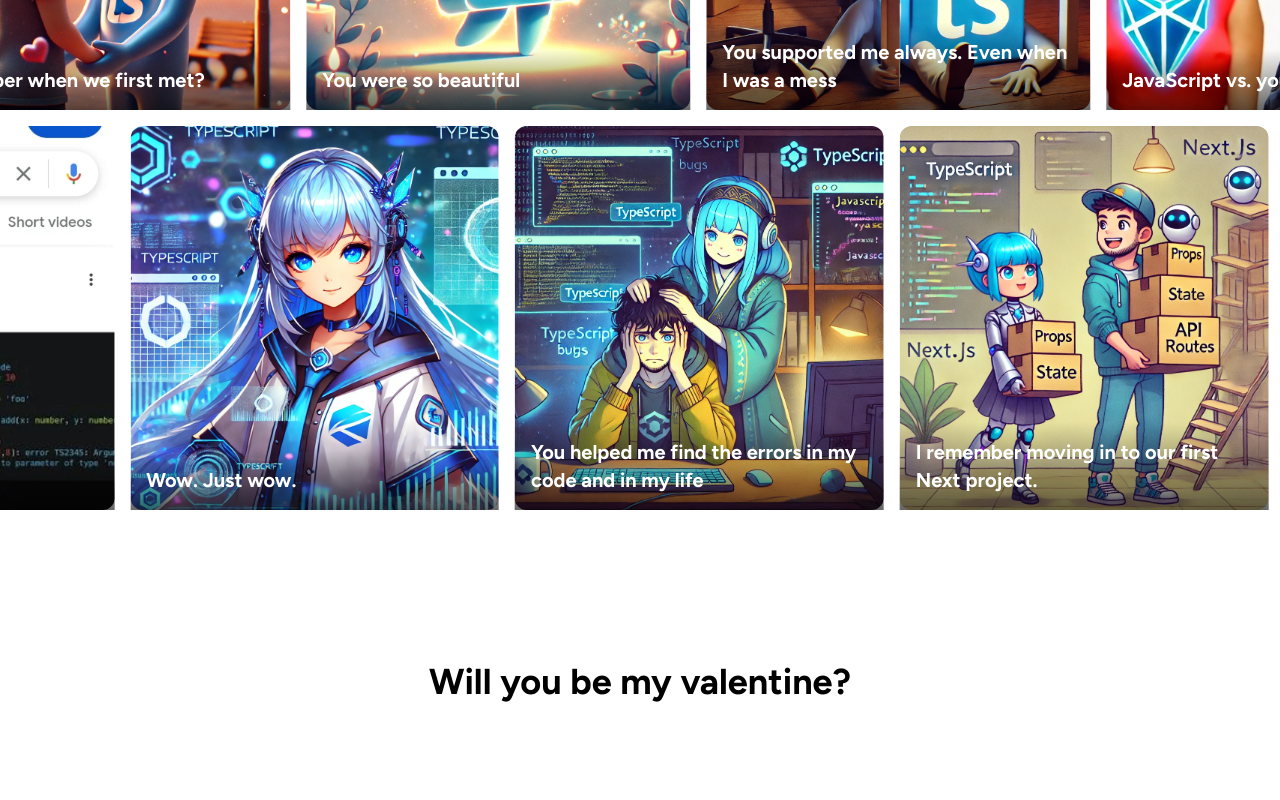
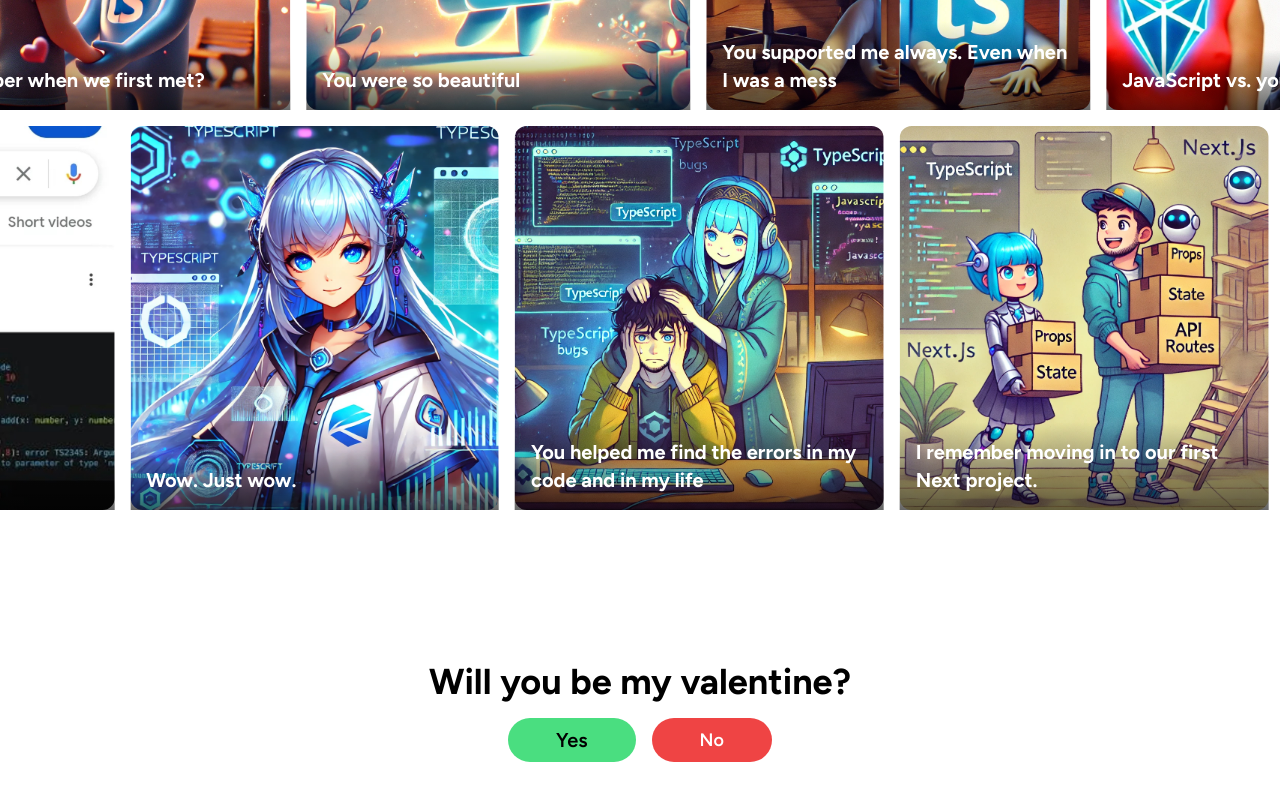
Before and after one commit to alexandros-lekkas/valentine-site-template, a Next.js app: page / in a window 1280 px wide. Shown: the part 938-1738 px from the top of the page. Built offline with nearby package versions, Linux system fonts and the light colour scheme.

Commit message:
Add confetti effect and button component for Valentine's theme

```diff
--- a/package.json
+++ b/package.json
@@ -10,8 +10,12 @@
   },
   "dependencies": {
     "@phosphor-icons/react": "^2.1.7",
+    "@radix-ui/react-slot": "^1.1.1",
+    "@types/canvas-confetti": "^1.9.0",
+    "canvas-confetti": "^1.9.3",
     "class-variance-authority": "^0.7.1",
     "clsx": "^2.1.1",
+    "framer-motion": "^12.1.0",
     "lucide-react": "^0.474.0",
     "motion": "^12.1.0",
     "next": "15.1.6",
--- a/src/components/page/will-you.tsx
+++ b/src/components/page/will-you.tsx
@@ -1,15 +1,80 @@
+"use client";
+
 import * as React from "react";
+
+import { motion } from "framer-motion";
+import confetti from "canvas-confetti";
 
 import { BlurFade } from "../ui/blur-fade";
 
 export function WillYou() {
+  const [shake, setShake] = React.useState(false);
+
+  const handleClick = () => {
+    const scalar = 2;
+    const heart = confetti.shapeFromText({ text: "💖", scalar });
+
+    const defaults = {
+      spread: 360,
+      ticks: 60,
+      gravity: 0,
+      decay: 0.96,
+      startVelocity: 20,
+      shapes: [heart],
+      scalar,
+    };
+
+    const shoot = () => {
+      confetti({
+        ...defaults,
+        particleCount: 30,
+      });
+
+      confetti({
+        ...defaults,
+        particleCount: 5,
+      });
+
+      confetti({
+        ...defaults,
+        particleCount: 15,
+        scalar: scalar / 2,
+        shapes: ["circle"],
+      });
+    };
+
+    setTimeout(shoot, 0);
+    setTimeout(shoot, 100);
+    setTimeout(shoot, 200);
+  };
+
   return (
     <div className="container mx-auto justify-center my-36">
       <BlurFade delay={0.25} inView>
-        <h2 className="text-4xl font-bold text-center mb-4">Will you be my valentine?</h2>
+        <h2 className="text-4xl font-bold text-center mb-4">
+          Will you be my valentine?
+        </h2>
 
-        <div className="flex flex-row gap-3 justify-center">
-
+        <div className="flex flex-row gap-4 justify-center">
+          <div className="relative justify-center">
+            <button
+              className="rounded-full bg-green-400 px-12 py-2 font-semibold text-xl"
+              onClick={handleClick}
+            >
+              Yes
+            </button>
+          </div>
+          <motion.button
+            className="px-12 py-2 text-white bg-red-500 rounded-full text-lg font-semibold"
+            animate={shake ? { x: [-5, 5, -5, 5, 0] } : {}}
+            transition={{ duration: 0.3, repeat: 1 }}
+            onClick={() => {
+              setShake(true);
+              setTimeout(() => setShake(false), 300);
+            }}
+          >
+            No
+          </motion.button>
         </div>
       </BlurFade>
     </div>
--- /dev/null
+++ b/src/components/ui/button.tsx
@@ -0,0 +1,56 @@
+import * as React from "react"
+import { Slot } from "@radix-ui/react-slot"
+import { cva, type VariantProps } from "class-variance-authority"
+
+import { cn } from "@/lib/utils"
+
+const buttonVariants = cva(
+  "inline-flex items-center justify-center gap-2 whitespace-nowrap rounded-md text-sm font-medium ring-offset-background transition-colors focus-visible:outline-none focus-visible:ring-2 focus-visible:ring-ring focus-visible:ring-offset-2 disabled:pointer-events-none disabled:opacity-50 [&_svg]:pointer-events-none [&_svg]:size-4 [&_svg]:shrink-0",
+  {
+    variants: {
+      variant: {
+        default: "bg-primary text-primary-foreground hover:bg-primary/90",
+        destructive:
+          "bg-destructive text-destructive-foreground hover:bg-destructive/90",
+        outline:
+          "border border-input bg-background hover:bg-accent hover:text-accent-foreground",
+        secondary:
+          "bg-secondary text-secondary-foreground hover:bg-secondary/80",
+        ghost: "hover:bg-accent hover:text-accent-foreground",
+        link: "text-primary underline-offset-4 hover:underline",
+      },
+      size: {
+        default: "h-10 px-4 py-2",
+        sm: "h-9 rounded-md px-3",
+        lg: "h-11 rounded-md px-8",
+        icon: "h-10 w-10",
+      },
+    },
+    defaultVariants: {
+      variant: "default",
+      size: "default",
+    },
+  }
+)
+
+export interface ButtonProps
+  extends React.ButtonHTMLAttributes<HTMLButtonElement>,
+    VariantProps<typeof buttonVariants> {
+  asChild?: boolean
+}
+
+const Button = React.forwardRef<HTMLButtonElement, ButtonProps>(
+  ({ className, variant, size, asChild = false, ...props }, ref) => {
+    const Comp = asChild ? Slot : "button"
+    return (
+      <Comp
+        className={cn(buttonVariants({ variant, size, className }))}
+        ref={ref}
+        {...props}
+      />
+    )
+  }
+)
+Button.displayName = "Button"
+
+export { Button, buttonVariants }
--- /dev/null
+++ b/src/components/ui/confetti.tsx
@@ -0,0 +1,147 @@
+import type {
+  GlobalOptions as ConfettiGlobalOptions,
+  CreateTypes as ConfettiInstance,
+  Options as ConfettiOptions,
+} from "canvas-confetti";
+import confetti from "canvas-confetti";
+import type { ReactNode } from "react";
+import React, {
+  createContext,
+  forwardRef,
+  useCallback,
+  useEffect,
+  useImperativeHandle,
+  useMemo,
+  useRef,
+} from "react";
+
+import { Button, ButtonProps } from "@/components/ui/button";
+
+type Api = {
+  fire: (options?: ConfettiOptions) => void;
+};
+
+type Props = React.ComponentPropsWithRef<"canvas"> & {
+  options?: ConfettiOptions;
+  globalOptions?: ConfettiGlobalOptions;
+  manualstart?: boolean;
+  children?: ReactNode;
+};
+
+export type ConfettiRef = Api | null;
+
+const ConfettiContext = createContext<Api>({} as Api);
+
+// Define component first
+const ConfettiComponent = forwardRef<ConfettiRef, Props>((props, ref) => {
+  const {
+    options,
+    globalOptions = { resize: true, useWorker: true },
+    manualstart = false,
+    children,
+    ...rest
+  } = props;
+  const instanceRef = useRef<ConfettiInstance | null>(null);
+
+  const canvasRef = useCallback(
+    (node: HTMLCanvasElement) => {
+      if (node !== null) {
+        if (instanceRef.current) return;
+        instanceRef.current = confetti.create(node, {
+          ...globalOptions,
+          resize: true,
+        });
+      } else {
+        if (instanceRef.current) {
+          instanceRef.current.reset();
+          instanceRef.current = null;
+        }
+      }
+    },
+    [globalOptions],
+  );
+
+  const fire = useCallback(
+    async (opts = {}) => {
+      try {
+        await instanceRef.current?.({ ...options, ...opts });
+      } catch (error) {
+        console.error("Confetti error:", error);
+      }
+    },
+    [options],
+  );
+
+  const api = useMemo(
+    () => ({
+      fire,
+    }),
+    [fire],
+  );
+
+  useImperativeHandle(ref, () => api, [api]);
+
+  useEffect(() => {
+    if (!manualstart) {
+      (async () => {
+        try {
+          await fire();
+        } catch (error) {
+          console.error("Confetti effect error:", error);
+        }
+      })();
+    }
+  }, [manualstart, fire]);
+
+  return (
+    <ConfettiContext.Provider value={api}>
+      <canvas ref={canvasRef} {...rest} />
+      {children}
+    </ConfettiContext.Provider>
+  );
+});
+
+// Set display name immediately
+ConfettiComponent.displayName = "Confetti";
+
+// Export as Confetti
+export const Confetti = ConfettiComponent;
+
+interface ConfettiButtonProps extends ButtonProps {
+  options?: ConfettiOptions &
+    ConfettiGlobalOptions & { canvas?: HTMLCanvasElement };
+  children?: React.ReactNode;
+}
+
+const ConfettiButtonComponent = ({
+  options,
+  children,
+  ...props
+}: ConfettiButtonProps) => {
+  const handleClick = async (event: React.MouseEvent<HTMLButtonElement>) => {
+    try {
+      const rect = event.currentTarget.getBoundingClientRect();
+      const x = rect.left + rect.width / 2;
+      const y = rect.top + rect.height / 2;
+      await confetti({
+        ...options,
+        origin: {
+          x: x / window.innerWidth,
+          y: y / window.innerHeight,
+        },
+      });
+    } catch (error) {
+      console.error("Confetti button error:", error);
+    }
+  };
+
+  return (
+    <Button onClick={handleClick} {...props}>
+      {children}
+    </Button>
+  );
+};
+
+ConfettiButtonComponent.displayName = "ConfettiButton";
+
+export const ConfettiButton = ConfettiButtonComponent;
```
Also changed, not shown: 1 other file (tests, documents, lock files or other folders).
